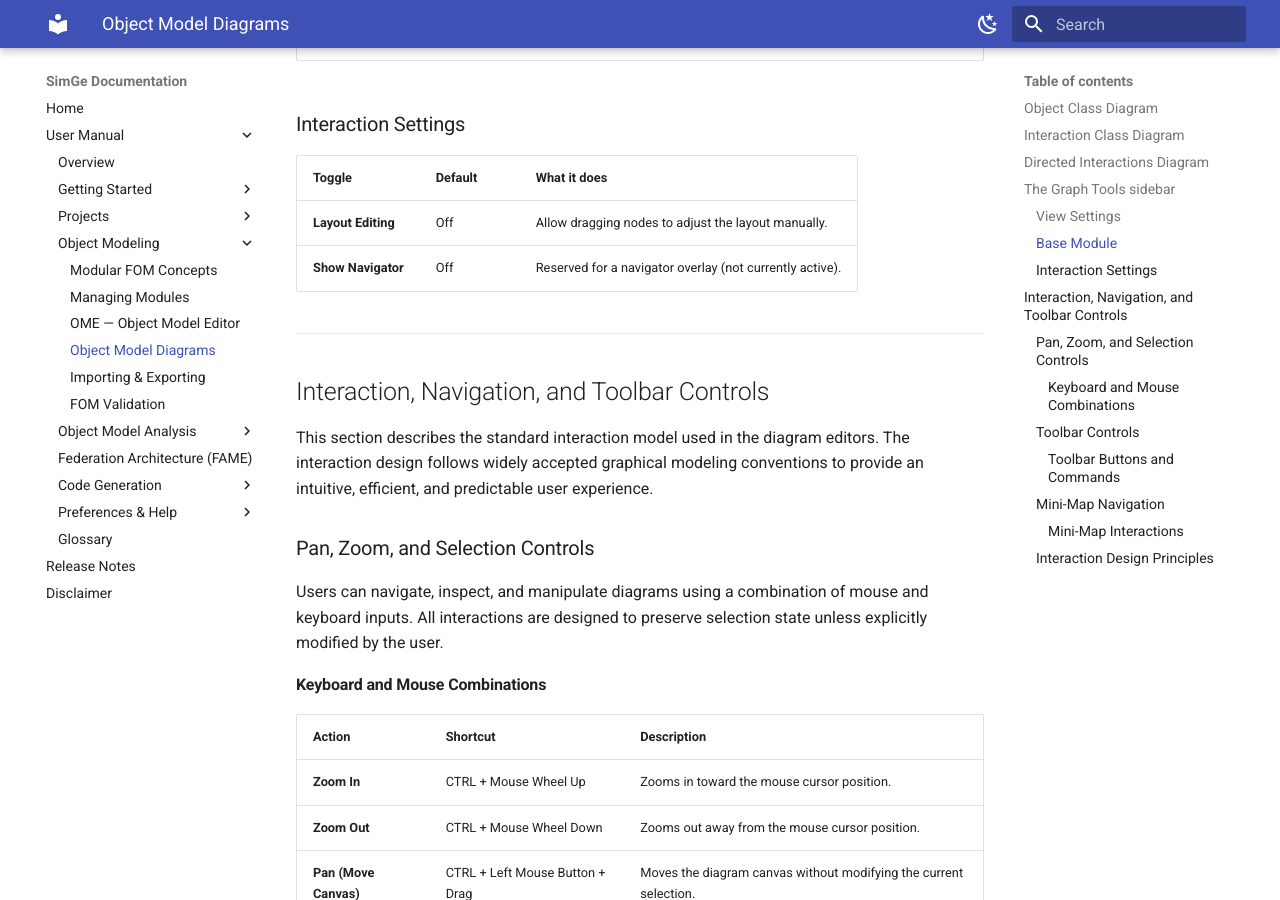
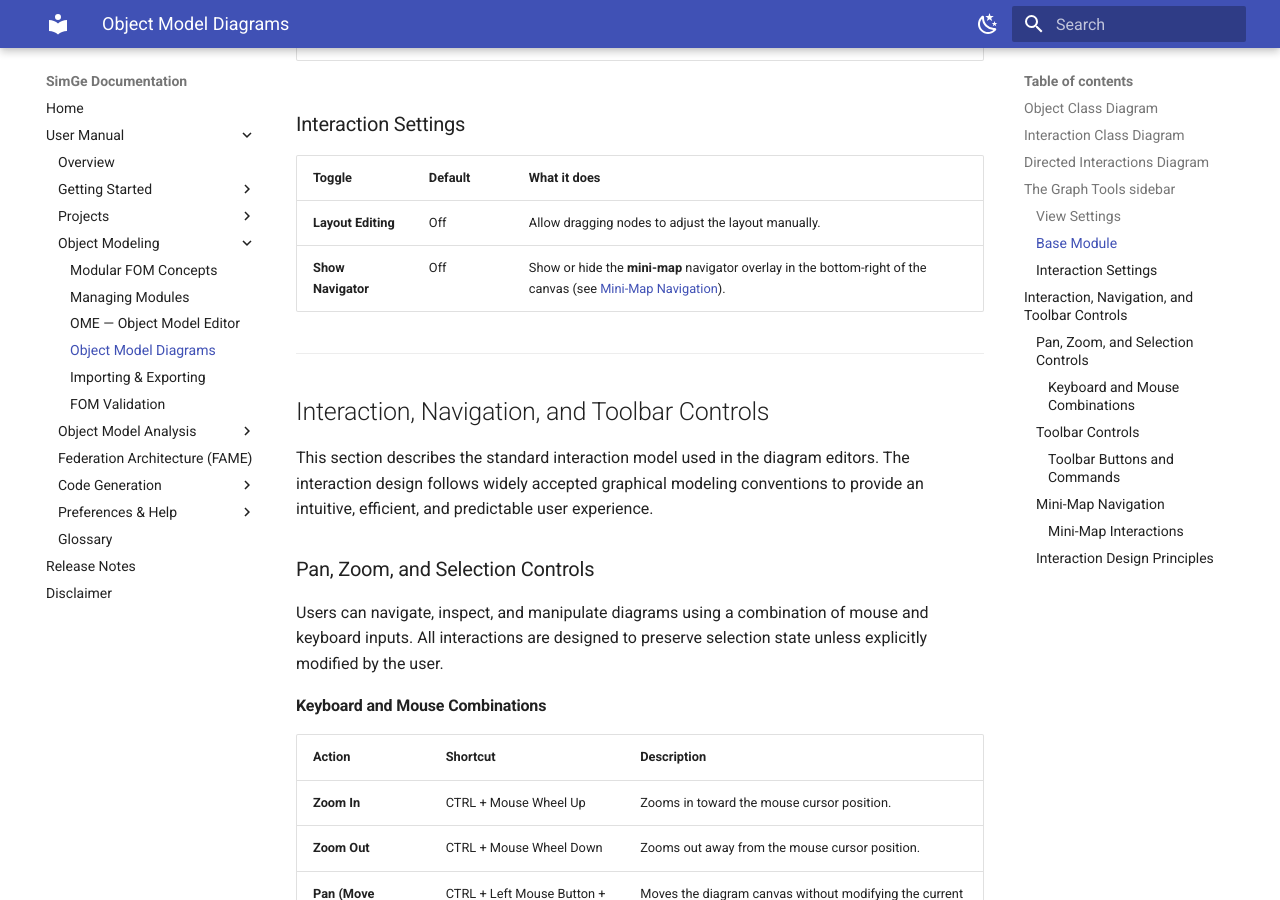
Before and after one commit to otopcu/simge-site, an MkDocs documentation site: the page built from docs/UserManual/Diagrams.md, in a window 1280 px wide and 900 px high, scrolled down 3205 px. Built offline with MkDocs 1.6.1 and Material for MkDocs 9.7.7, drawn with Linux system fonts in a browser that asks for light colours.

Commit message:
Publish documentation update (2026-06-02)

```diff
--- a/docs/UserManual/Diagrams.md
+++ b/docs/UserManual/Diagrams.md
@@ -57,7 +57,7 @@ The **Graph Tools** sidebar on the left of the Diagram Editor controls what each
 | Toggle | Default | What it does |
 |---|---|---|
 | **Layout Editing** | Off | Allow dragging nodes to adjust the layout manually. |
-| **Show Navigator** | Off | Reserved for a navigator overlay (not currently active). |
+| **Show Navigator** | Off | Show or hide the **mini-map** navigator overlay in the bottom-right of the canvas (see [Mini-Map Navigation](#mini-map-navigation)). |
 
 ---
 
```
